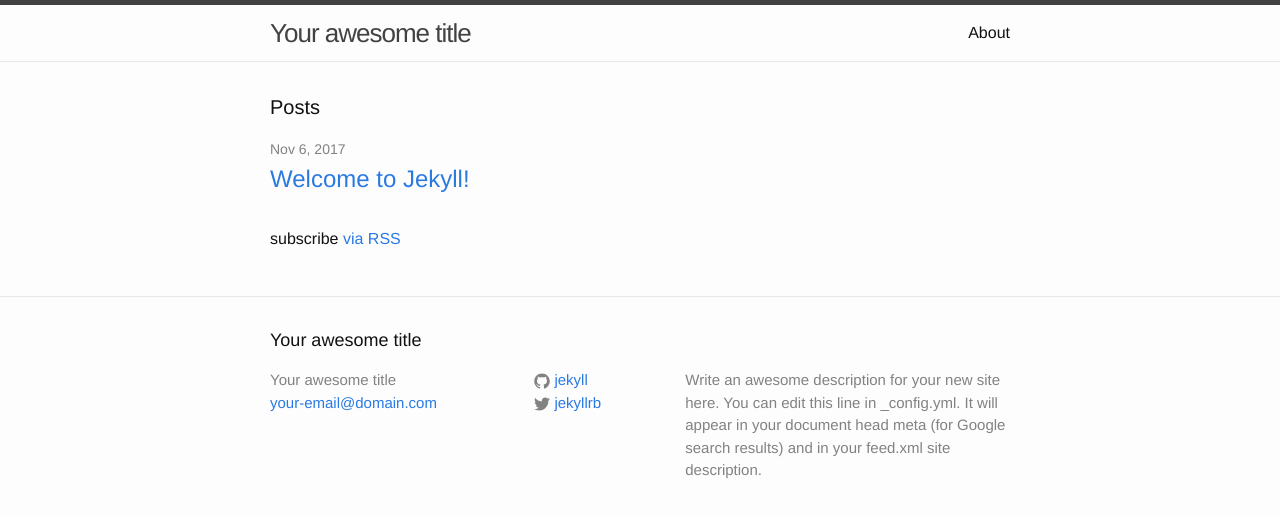
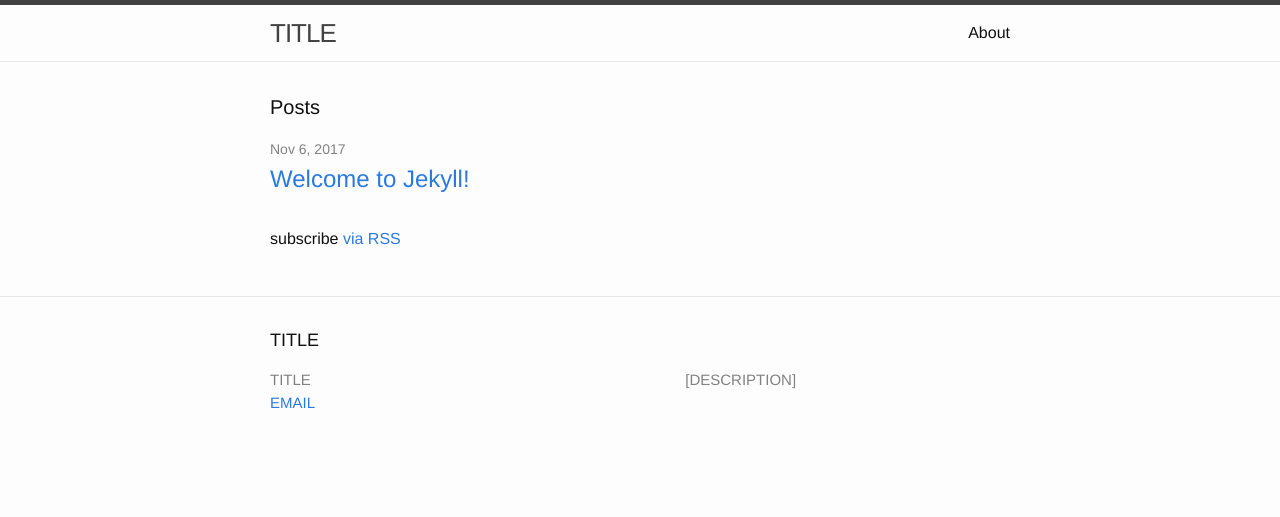
Before and after one commit to SarahA12/SarahA12.github.io, a Jekyll site: the page built from index.html, in a window 1280 px wide. Shown: the top 517 px of the page. Built offline with Jekyll 4.4.1, drawn with Linux system fonts in a browser that asks for light colours.

Commit message:
Update _config.yml

```diff
--- a/_config.yml
+++ b/_config.yml
@@ -6,16 +6,13 @@
 # 'jekyll serve'. If you change this file, please restart the server process.
 
 # Site settings
-title: Your awesome title
-email: your-email@domain.com
+title: [TITLE]
+email: [EMAIL]
 description: > # this means to ignore newlines until "baseurl:"
-  Write an awesome description for your new site here. You can edit this
-  line in _config.yml. It will appear in your document head meta (for
-  Google search results) and in your feed.xml site description.
+  [DESCRIPTION]
 baseurl: "" # the subpath of your site, e.g. /blog
-url: "http://yourdomain.com" # the base hostname & protocol for your site
-twitter_username: jekyllrb
-github_username:  jekyll
+url: "http://www.sarahwilh.com" # the base hostname & protocol for your site
+
 
 # Build settings
 markdown: kramdown
```
